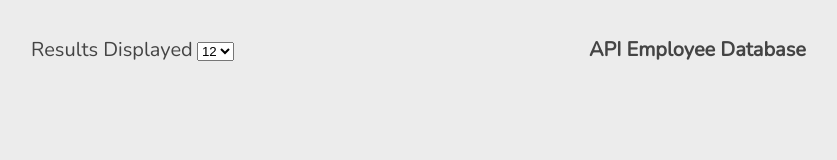
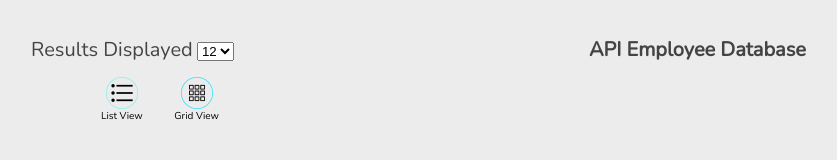
Before and after one commit to TypeErrorDev/FSJS-5-API-Requests, a plain HTML site: page index.html in a window 1280 px wide. Shown: the whole page, without its empty margins (52-889 px from the left). Drawn offline with nearby package versions, Linux system fonts and the light colour scheme; no server answers.

Commit message:
ADD: trying to implement list/grid views

```diff
--- a/css/styles.css
+++ b/css/styles.css
@@ -72,6 +72,34 @@ header h1 {
 .search-submit:focus {
   background: rgba(255, 255, 255, 0.9);
   border: 1px solid rgba(50, 50, 50, 0.9);
+}
+label {
+  font-size: x-small;
+}
+
+.list-grid-container {
+  display: flex;
+  flex-direction: row;
+  justify-content: space-between;
+  align-items: center;
+  margin-left: 140px;
+  width: 118px;
+}
+.grid-view,
+.list-view {
+  display: flex;
+  flex-direction: column-reverse;
+  align-items: center;
+  justify-content: center;
+}
+.active-list {
+  display: flex;
+  flex-direction: column;
+}
+
+#grid-img:hover,
+#list-img:hover {
+  opacity: 0.5;
 }
 
 /* =====================================
--- a/index.html
+++ b/index.html
@@ -36,6 +36,24 @@
           ======================= -->
         </div>
       </div>
+      <div class="list-grid-container">
+        <div class="list-view">
+          <label for="list-view">List View</label>
+          <img
+            id="list-img"
+            src="res/list32px.png"
+            alt="Image for viewing in List Format"
+          />
+        </div>
+        <div class="grid-view">
+          <label for="grid-view">Grid View</label>
+          <img
+            id="grid-img"
+            src="res/grid32px.png"
+            alt="Image for viewing in Grid Format"
+          />
+        </div>
+      </div>
     </header>
 
     <div id="gallery" class="gallery">
--- a/js/app.js
+++ b/js/app.js
@@ -4,6 +4,8 @@
 const gallery = document.querySelector("#gallery");
 const body = document.querySelector("body");
 const search = document.querySelector(".search-container");
+const listView = document.querySelector(".list-view");
+const gridView = document.querySelector(".grid-view");
 let selectOption = document.querySelector("#resultsDisplayed");
 let apiURL = "https://randomuser.me/api/?nat=us&results=";
 let employeeData = "";
@@ -184,3 +186,12 @@ function searchBar() {
     });
   }
 }
+
+/* ==================================
+        LIST/GRID VIEW FUNCTIONS
+===================================== */
+listView.addEventListener("click", () => {
+  gallery.classList.add = ".active-list";
+
+  console.log("list view");
+});
```
Also changed, not shown: res/grid16px.png (added), res/grid32px.png (added), res/list16px.png (added), res/list32px.png (added).
